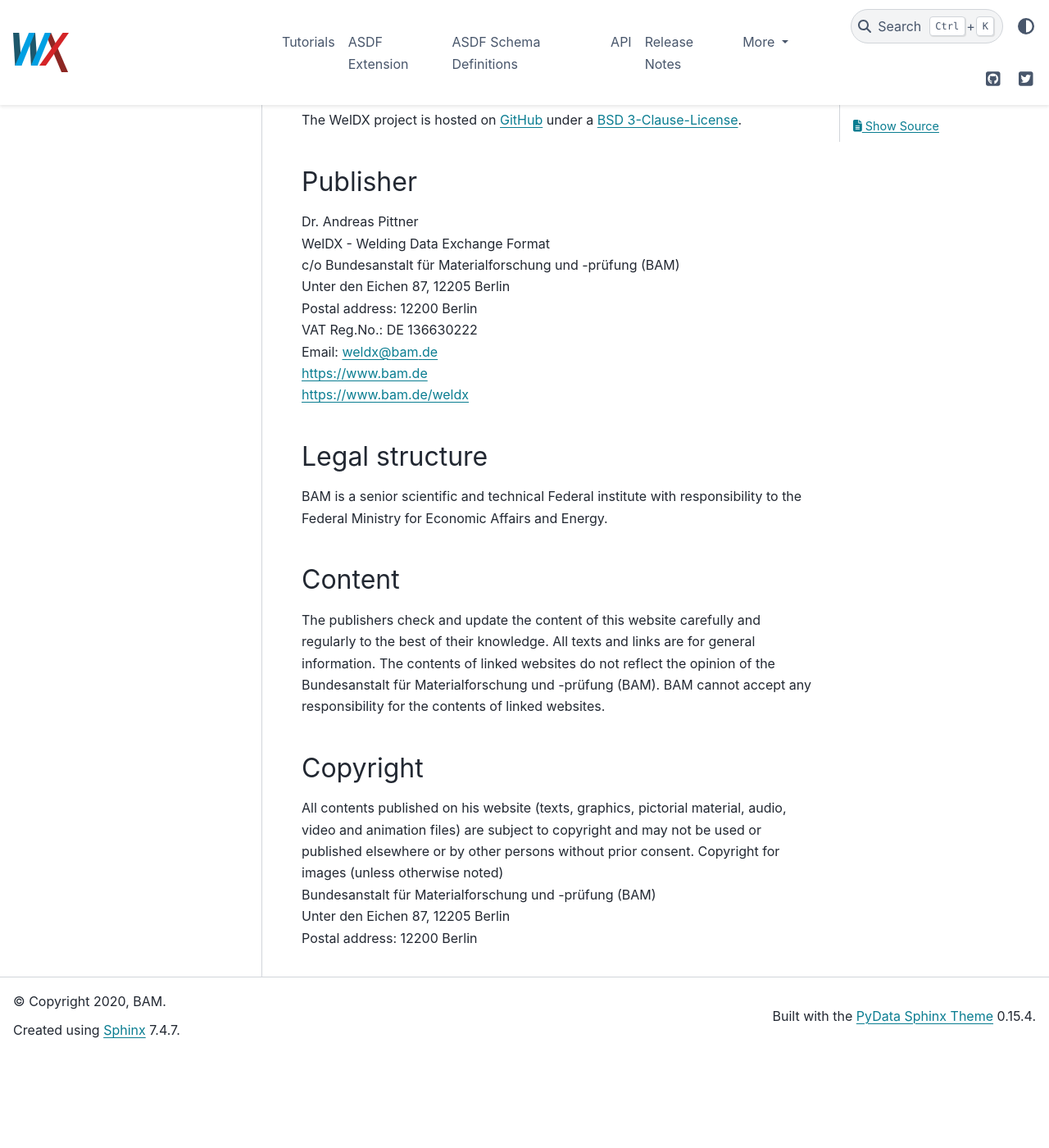
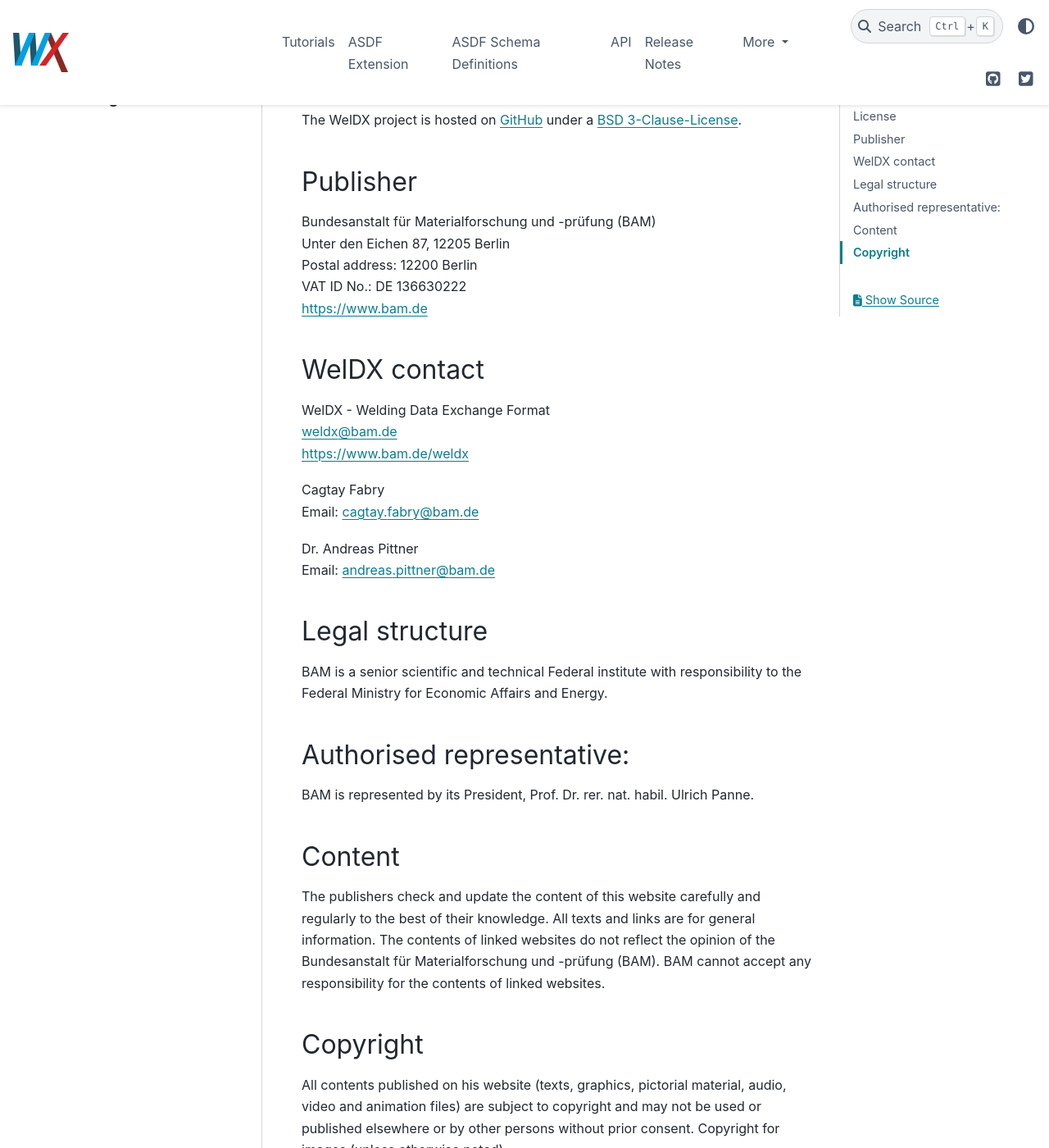
Before and after one commit to BAMWelDX/weldx, a Sphinx documentation site: the page built from doc/legal-notice.md, in a window 1280 px wide and 1400 px high, scrolled down 221 px. Shown: the whole window at 82% size. Built offline with Sphinx 7.4.7 and the PyData theme 0.15.4, drawn with Linux system fonts in a browser that asks for light colours; pages that are not in the unit, such as notebooks, are missing from menus; the version number could not be read and is left out; before the commit the page ends 1506 px from its top, so only the background shows below that; some of the changed text lies outside the part shown.

Commit message:
update legal-notice.md

```diff
--- a/doc/legal-notice.md
+++ b/doc/legal-notice.md
@@ -4,18 +4,28 @@
 The WelDX project is hosted on [GitHub](https://github.com/BAMWelDX/weldx) under a [BSD 3-Clause-License](https://github.com/BAMWelDX/weldx/blob/master/LICENSE).
 
 ## Publisher
-Dr. Andreas Pittner\
-WelDX - Welding Data Exchange Format\
-c/o Bundesanstalt für Materialforschung und -prüfung (BAM)\
+Bundesanstalt für Materialforschung und -prüfung (BAM)\
 Unter den Eichen 87, 12205 Berlin\
 Postal address: 12200 Berlin\
-VAT Reg.No.: DE 136630222\
-Email: [weldx@bam.de](mailto:weldx@bam.de)\
-[https://www.bam.de](https://www.bam.de)\
+VAT ID No.: DE 136630222\
+[https://www.bam.de](https://www.bam.de)
+
+## WelDX contact
+WelDX - Welding Data Exchange Format\
+[weldx@bam.de](mailto:weldx@bam.de)\
 [https://www.bam.de/weldx](https://www.bam.de/weldx)
+
+Cagtay Fabry\
+Email: [cagtay.fabry@bam.de](mailto:cagtay.fabry@bam.de)
+
+Dr. Andreas Pittner\
+Email: [andreas.pittner@bam.de](mailto:andreas.pittner@bam.de)
 
 ## Legal structure
 BAM is a senior scientific and technical Federal institute with responsibility to the Federal Ministry for Economic Affairs and Energy.
+
+## Authorised representative:
+BAM is represented by its President, Prof. Dr. rer. nat. habil. Ulrich Panne.
 
 ## Content
 The publishers check and update the content of this website carefully and regularly to the best of their knowledge.
```
Also changed, not shown: other parts of doc/legal-notice.md (+3 -0 lines).
